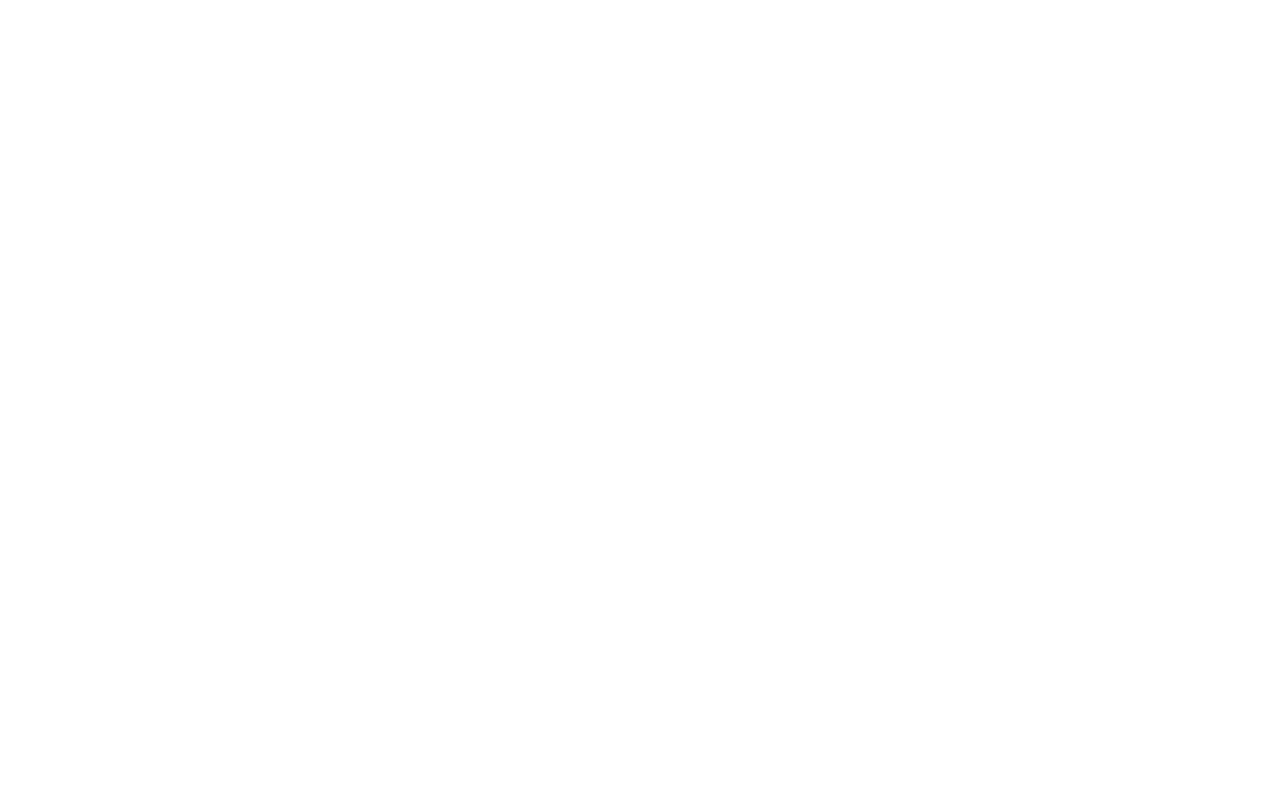
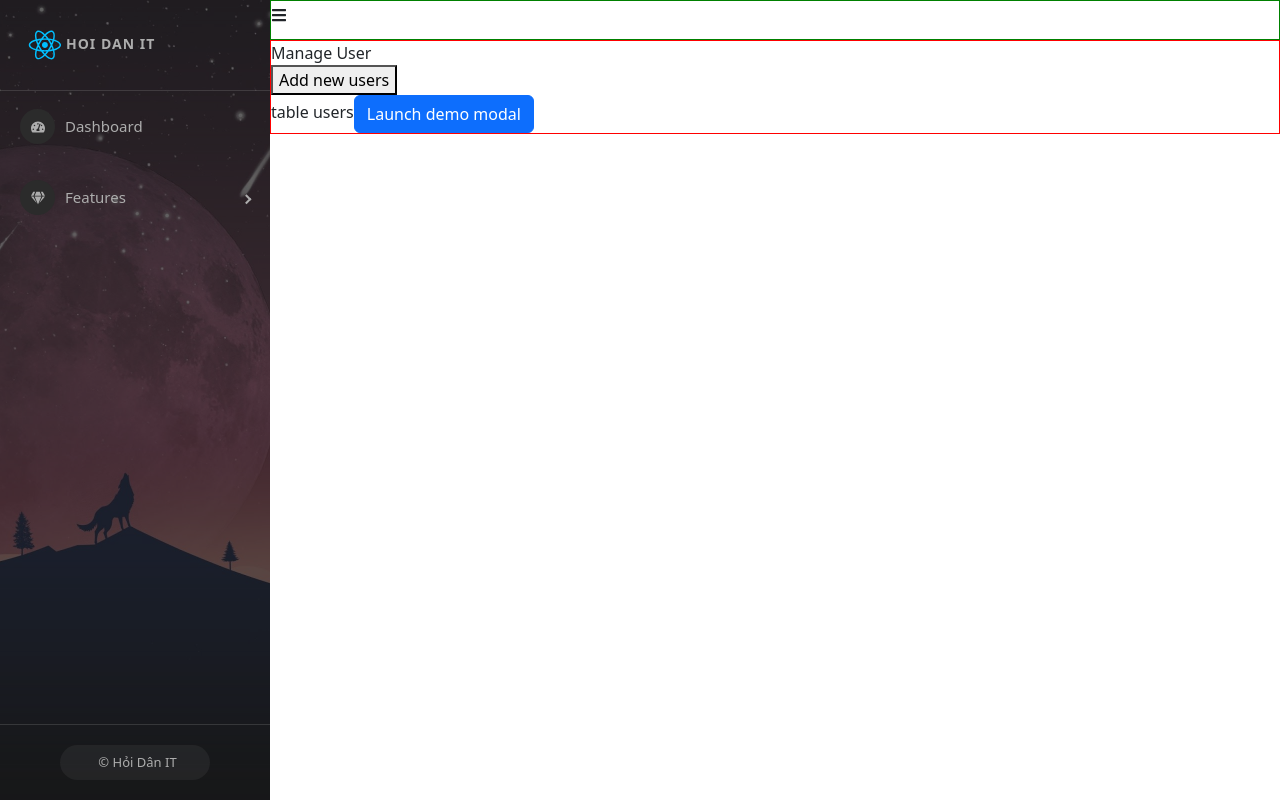
Before and after one commit to vanthoi08/test-demo-react, a React (Create React App) app: page /admins/manage-users in a window 1280 px wide. Before the commit this address had no page. Built offline with nearby package versions, Linux system fonts and the light colour scheme.

Commit message:
video 56

```diff
--- a/src/App.scss
+++ b/src/App.scss
@@ -69,7 +69,7 @@
         padding: 5px 15px;
         background: #303030;
         color: white;
-
+        border: none;
 
         &:hover{
           background: black;
--- a/src/components/Admin/Admin.js
+++ b/src/components/Admin/Admin.js
@@ -2,7 +2,7 @@
 import './Admin.scss';
 import { FaBars } from 'react-icons/fa';
 import { useState } from "react";
-
+import { Outlet } from "react-router-dom";
 const Admin = (props) => {
     const [collapsed, setCollapsed] = useState(false);
 
@@ -12,8 +12,14 @@
                 <SideBar collapsed={collapsed} />
             </div>
             <div className="admin-content">
-                <FaBars onClick={() => setCollapsed(!collapsed)} />
-                content go here
+                <div className="admin-header">
+                    <FaBars onClick={() => setCollapsed(!collapsed)} />
+                </div>
+                <div className="admin-main">
+                    <Outlet />
+                </div>
+
+
             </div>
         </div>
     )
--- a/src/components/Admin/Admin.scss
+++ b/src/components/Admin/Admin.scss
@@ -3,6 +3,17 @@
     .admin-sidebar{
 .pro-sidebar{
     height: 100vh !important;
-}
+            }
+                }
+.admin-content{
+    width: 100%;
+    .admin-header{
+        height: 40px;
+        border: 1px solid green;
+    }
+    .admin-main{
+        border: 1px solid red;
     }
 }
+
+}
--- /dev/null
+++ b/src/components/Admin/Content/DashBoard.js
@@ -0,0 +1,8 @@
+const Dashboard = (props) => {
+    return (
+        <div>
+            dash board
+        </div>
+    )
+}
+export default Dashboard;
--- /dev/null
+++ b/src/components/Admin/Content/ManageUser.js
@@ -0,0 +1,26 @@
+import ModalCreateUser from "./ModalCreateUses";
+
+
+
+
+
+
+const ManageUser = (props) => {
+    return (
+        <div classNameName="manage-user-container">
+            <div classNameName="title">
+                Manage User
+            </div>
+            <div classNameName="users-content">
+                <div>
+                    <button>Add new users</button>
+                </div>
+                <div>
+                    table users
+                    <ModalCreateUser />
+                </div>
+            </div>
+        </div>
+    )
+}
+export default ManageUser;
--- /dev/null
+++ b/src/components/Admin/Content/ModalCreateUses.js
@@ -0,0 +1,66 @@
+import { useState } from 'react';
+import Button from 'react-bootstrap/Button';
+import Modal from 'react-bootstrap/Modal';
+
+const ModalCreateUser = () => {
+    const [show, setShow] = useState(false);
+
+    const handleClose = () => setShow(false);
+    const handleShow = () => setShow(true);
+
+    return (
+        <>
+            <Button variant="primary" onClick={handleShow}>
+                Launch demo modal
+            </Button>
+
+            <Modal
+                show={show}
+                onHide={handleClose}
+                size="xl"
+                backdrop="static"
+            >
+                <Modal.Header closeButton>
+                    <Modal.Title>Add new user</Modal.Title>
+                </Modal.Header>
+                <Modal.Body>
+                    <form className="row g-3">
+                        <div className="col-md-6">
+                            <label className="form-label">Email</label>
+                            <input type="email" className="form-control" />
+                        </div>
+                        <div className="col-md-6">
+                            <label className="form-label">Password</label>
+                            <input type="password" className="form-control" />
+                        </div>
+                        <div className="col-md-6">
+                            <label className="form-label">Username</label>
+                            <input type="text" className="form-control" />
+                        </div>
+                        <div className="col-md-4">
+                            <label className="form-label">Role</label>
+                            <select className="form-select">
+                                <option selected value="USER">USER</option>
+                                <option value="ADMIN">ADMIN</option>
+                            </select>
+                        </div>
+                        <div className='col-md-12'>
+                            <label className="form-label">Image</label>
+                            <input type="file" />
+                        </div>
+                    </form>
+
+                </Modal.Body>
+                <Modal.Footer>
+                    <Button variant="secondary" onClick={handleClose}>
+                        Close
+                    </Button>
+                    <Button variant="primary" onClick={handleClose}>
+                        Save
+                    </Button>
+                </Modal.Footer>
+            </Modal>
+        </>
+    );
+}
+export default ModalCreateUser;
--- a/src/components/Admin/SideBar.js
+++ b/src/components/Admin/SideBar.js
@@ -16,6 +16,8 @@
 import { DiReact } from "react-icons/di";
 import { MdDashboard } from "react-icons/md";
 import './SideBar.scss';
+
+import { Link } from 'react-router-dom';
 const SideBar = (props) => {
     const { image, collapsed, toggled, handleToggleSidebar } = props;
     return (
@@ -52,6 +54,7 @@
                             icon={<FaTachometerAlt />}
                         >
                             Dashboard
+                            <Link to="/admins" />
                         </MenuItem>
                     </Menu>
                     <Menu iconShape="circle">
@@ -62,7 +65,9 @@
                             icon={<FaGem />}
                             title="Features"
                         >
-                            <MenuItem>Quản lý Users</MenuItem>
+                            <MenuItem>Quản lý Users
+                                <Link to="/admins/manage-users" />
+                            </MenuItem>
                             <MenuItem>Quản lý Bài Quiz</MenuItem>
                             <MenuItem>Quản lý Câu Hỏi</MenuItem>
                         </SubMenu>
--- a/src/index.js
+++ b/src/index.js
@@ -13,6 +13,8 @@
 import User from './components/User/User';
 import Admin from './components/Admin/Admin';
 import HomePage from './components/Home/HomePage';
+import ManageUser from './components/Admin/Content/ManageUser';
+import Dashboard from './components/Admin/Content/DashBoard';
 
 const root = ReactDOM.createRoot(document.getElementById('root'));
 root.render(
@@ -25,8 +27,10 @@
           <Route path="users" element={<User />} />
 
         </Route>
-        <Route path="admins" element={<Admin />} />
-
+        <Route path="/admins" element={<Admin />} >
+          <Route index element={<Dashboard />} />
+          <Route path="manage-users" element={<ManageUser />} />
+        </Route>
       </Routes>
     </BrowserRouter>
 
```
